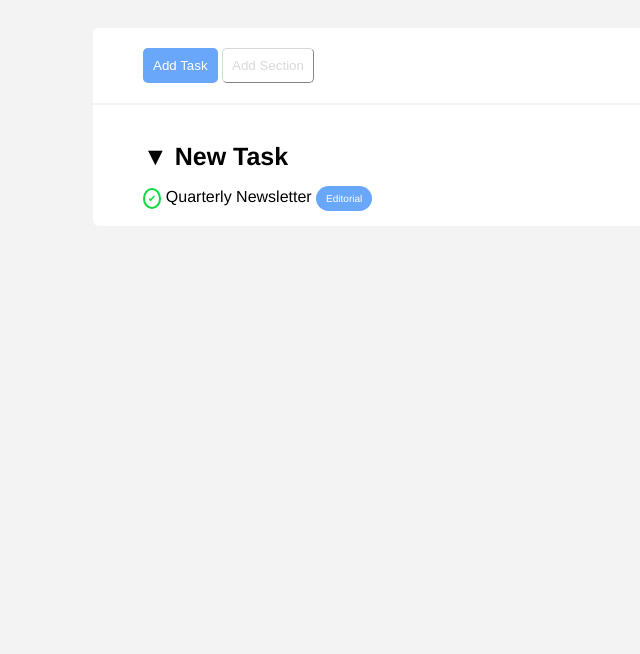
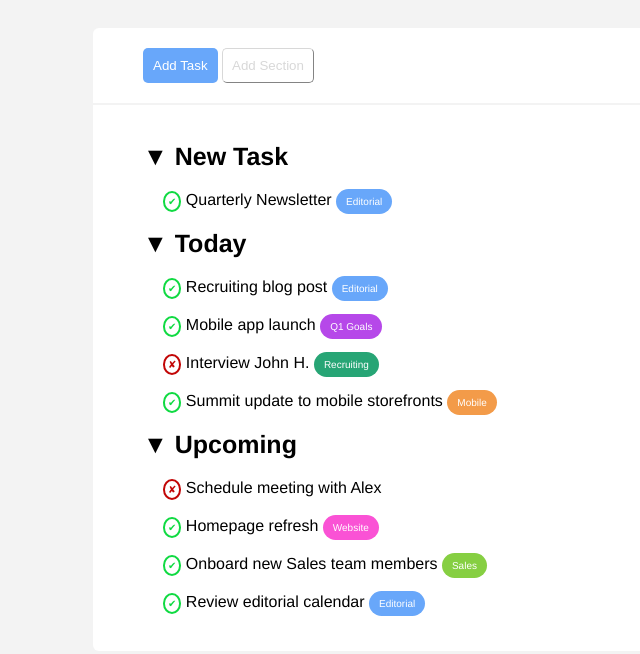
Before and after one commit to AngelaDeP/html-css-toboolist, a plain HTML site: page index.html in a window 1280 px wide. Shown: the part 102-756 px from the top of the page, without its empty margins (0-640 px from the left). Drawn offline with Linux system fonts and the light colour scheme.

Commit message:
Esercizio concluso

```diff
--- a/index.html
+++ b/index.html
@@ -27,9 +27,42 @@
 
         <div class="container-tasks">
             <h1>&#9660; New Task</h1>
-            <div>
+            <div class="task-element">
                 <span class="completed-task">&#10004;</span> Quarterly Newsletter <span class="editorial">Editorial</span>
             </div>
+
+            <h1>&#9660; Today</h1>
+            <div>
+                <div class="task-element">
+                    <span class="completed-task">&#10004;</span> Recruiting blog post <span class="editorial">Editorial</span>
+                </div>
+                <div class="task-element">
+                    <span class="completed-task">&#10004;</span> Mobile app launch <span class="q1goals">Q1 Goals</span>
+                </div>
+                <div class="task-element">
+                    <span class="uncompleted-task">&#10008;</span> Interview John H. <span class="recruiting">Recruiting</span>
+                </div>
+                <div class="task-element">
+                    <span class="completed-task">&#10004;</span> Summit update to mobile storefronts <span class="mobile">Mobile</span>
+                </div>
+            </div>
+
+            <h1>&#9660; Upcoming</h1>
+            <div>
+                <div class="task-element">
+                    <span class="uncompleted-task">&#10008;</span> Schedule meeting with Alex
+                </div>
+                <div class="task-element">
+                    <span class="completed-task">&#10004;</span> Homepage refresh <span class="website">Website</span>
+                </div>
+                <div class="task-element">
+                    <span class="completed-task">&#10004;</span> Onboard new Sales team members <span class="sales">Sales</span>
+                </div>
+                <div class="task-element">
+                    <span class="completed-task">&#10004;</span> Review editorial calendar <span class="editorial">Editorial</span>
+                </div>
+            </div>
+
         </div>
 
     </main>
--- a/style.css
+++ b/style.css
@@ -86,6 +86,17 @@ h1 {
     font-size: 10px;
 }
 
+.uncompleted-task {
+    border-radius: 50%;
+    padding: 3px;
+    background: #fff;
+    border: 2px solid rgb(194, 6, 6);
+    color: rgb(194, 6, 6);
+    text-align: center;
+    font-size: 10px;
+}
+
+
 .editorial {
     background-color: rgb(104, 167, 250);
     color: #fff;
@@ -94,3 +105,52 @@ h1 {
     padding: 7px 10px 7px 10px;
     font-size: 10px;
 }
+
+.q1goals {
+    background-color: rgb(182, 72, 233);
+    color: #fff;
+    border-radius: 15px;
+    border: none;
+    padding: 7px 10px 7px 10px;
+    font-size: 10px;
+}
+
+.recruiting {
+    background-color: rgb(39, 165, 117);
+    color: #fff;
+    border-radius: 15px;
+    border: none;
+    padding: 7px 10px 7px 10px;
+    font-size: 10px;
+}
+
+.mobile {
+    background-color: rgb(243, 155, 73);
+    color: #fff;
+    border-radius: 15px;
+    border: none;
+    padding: 7px 10px 7px 10px;
+    font-size: 10px;
+}
+
+.website {
+    background-color: rgb(250, 82, 213);
+    color: #fff;
+    border-radius: 15px;
+    border: none;
+    padding: 7px 10px 7px 10px;
+    font-size: 10px;
+}
+
+.sales {
+    background-color: rgb(134, 207, 66);
+    color: #fff;
+    border-radius: 15px;
+    border: none;
+    padding: 7px 10px 7px 10px;
+    font-size: 10px;
+}
+
+.task-element {
+    margin: 20px;
+}
```
